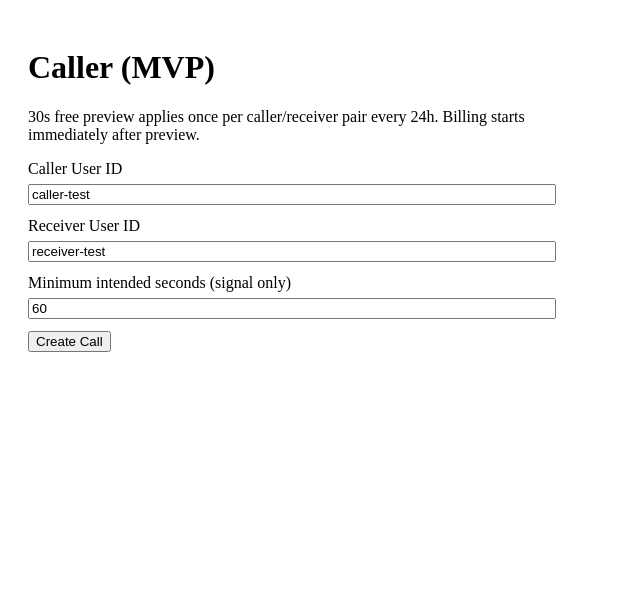
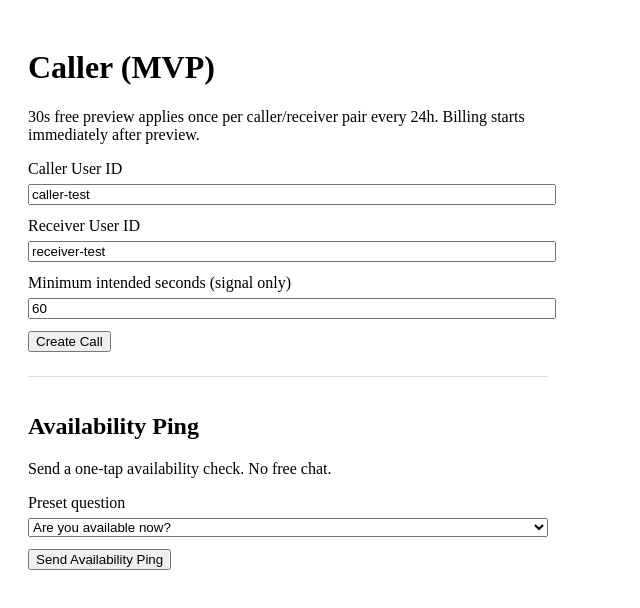
Before and after one commit to primelolaclinton444/buyaminute, a Next.js app: page /call in a window 1280 px wide. Shown: the top 608 px of the page, without its empty margins (0-640 px from the left). Built offline with nearby package versions, Linux system fonts and the light colour scheme.

Commit message:
Add availability ping UI and proxies

```diff
--- a/app/api/availability/ping/route.ts
+++ b/app/api/availability/ping/route.ts
@@ -66,3 +66,32 @@ export async function POST(req: Request) {
 
   return Response.json({ ok: true, pingId });
 }
+
+/**
+ * GET /availability/ping?receiverId=...&limit=...
+ */
+export async function GET(req: Request) {
+  const gate = requireInternalKey(req as any);
+  if (!gate.ok) return new Response(gate.msg, { status: gate.status });
+
+  const { searchParams } = new URL(req.url);
+  const receiverId = searchParams.get("receiverId");
+  const limitParam = searchParams.get("limit");
+
+  if (!receiverId) {
+    return new Response("receiverId required", { status: 400 });
+  }
+
+  const parsedLimit = Number(limitParam ?? 5);
+  const limit = Number.isFinite(parsedLimit)
+    ? Math.max(1, Math.min(20, parsedLimit))
+    : 5;
+
+  const pings = await prisma.availabilityPing.findMany({
+    where: { receiverId },
+    orderBy: { createdAt: "desc" },
+    take: limit,
+  });
+
+  return Response.json({ ok: true, pings });
+}
--- /dev/null
+++ b/app/api/ui/availability/ping/respond/route.ts
@@ -0,0 +1,30 @@
+import { callProtectedApi } from "@/lib/internalCall";
+import { getClientIp, rateLimitOrPass } from "@/lib/ratelimit";
+
+export const runtime = "nodejs";
+export const dynamic = "force-dynamic";
+
+export async function POST(req: Request) {
+  const ip = getClientIp(req);
+  const rl = await rateLimitOrPass({ key: `ui:availability:ping:respond:ip:${ip}` });
+  if (!rl.ok) {
+    return new Response("Too Many Requests", {
+      status: 429,
+      headers: { "retry-after": String(rl.retryAfterSeconds ?? 1) },
+    });
+  }
+
+  const body = await req.text();
+
+  const res = await callProtectedApi(
+    "/api/availability/ping/respond",
+    {
+      method: "POST",
+      headers: { "content-type": "application/json" },
+      body,
+    },
+    { baseUrl: new URL(req.url).origin },
+  );
+
+  return new Response(await res.text(), { status: res.status });
+}
--- /dev/null
+++ b/app/api/ui/availability/ping/route.ts
@@ -0,0 +1,53 @@
+import { callProtectedApi } from "@/lib/internalCall";
+import { getClientIp, rateLimitOrPass } from "@/lib/ratelimit";
+
+export const runtime = "nodejs";
+export const dynamic = "force-dynamic";
+
+export async function POST(req: Request) {
+  const ip = getClientIp(req);
+  const rl = await rateLimitOrPass({ key: `ui:availability:ping:ip:${ip}` });
+  if (!rl.ok) {
+    return new Response("Too Many Requests", {
+      status: 429,
+      headers: { "retry-after": String(rl.retryAfterSeconds ?? 1) },
+    });
+  }
+
+  const body = await req.text();
+
+  const res = await callProtectedApi(
+    "/api/availability/ping",
+    {
+      method: "POST",
+      headers: { "content-type": "application/json" },
+      body,
+    },
+    { baseUrl: new URL(req.url).origin },
+  );
+
+  return new Response(await res.text(), { status: res.status });
+}
+
+export async function GET(req: Request) {
+  const ip = getClientIp(req);
+  const rl = await rateLimitOrPass({ key: `ui:availability:ping:get:ip:${ip}` });
+  if (!rl.ok) {
+    return new Response("Too Many Requests", {
+      status: 429,
+      headers: { "retry-after": String(rl.retryAfterSeconds ?? 1) },
+    });
+  }
+
+  const { search } = new URL(req.url);
+  const res = await callProtectedApi(
+    `/api/availability/ping${search}`,
+    {
+      method: "GET",
+      headers: { "content-type": "application/json" },
+    },
+    { baseUrl: new URL(req.url).origin },
+  );
+
+  return new Response(await res.text(), { status: res.status });
+}
--- a/app/call/page.tsx
+++ b/app/call/page.tsx
@@ -7,6 +7,10 @@ export default function CallerCallPage() {
   const [receiverId, setReceiverId] = useState("receiver-test");
   const [minIntendedSeconds, setMinIntendedSeconds] = useState(60);
   const [result, setResult] = useState<string>("");
+  const [availabilityQuestion, setAvailabilityQuestion] = useState(
+    "available_now",
+  );
+  const [pingStatus, setPingStatus] = useState("");
 
   async function createCall() {
     setResult("Creating call...");
@@ -31,6 +35,32 @@ export default function CallerCallPage() {
       setResult(`Call created ✅ callId=${json.callId}`);
     } catch {
       setResult(`Call created ✅ ${text}`);
+    }
+  }
+
+  async function createAvailabilityPing() {
+    setPingStatus("Sending ping...");
+    const res = await fetch("/api/ui/availability/ping", {
+      method: "POST",
+      headers: { "content-type": "application/json" },
+      body: JSON.stringify({
+        callerId,
+        receiverId,
+        question: availabilityQuestion,
+      }),
+    });
+
+    const text = await res.text();
+    if (!res.ok) {
+      setPingStatus(`Failed: ${res.status} — ${text}`);
+      return;
+    }
+
+    try {
+      const json = JSON.parse(text);
+      setPingStatus(`Ping sent ✅ pingId=${json.pingId}`);
+    } catch {
+      setPingStatus(`Ping sent ✅ ${text}`);
     }
   }
 
@@ -74,6 +104,30 @@ export default function CallerCallPage() {
       <button onClick={createCall}>Create Call</button>
 
       <pre style={{ marginTop: 12, whiteSpace: "pre-wrap" }}>{result}</pre>
+
+      <section style={{ marginTop: 24, paddingTop: 16, borderTop: "1px solid #ddd" }}>
+        <h2>Availability Ping</h2>
+        <p style={{ marginTop: 6 }}>
+          Send a one-tap availability check. No free chat.
+        </p>
+
+        <label>
+          Preset question
+          <select
+            style={{ display: "block", width: "100%", marginTop: 6, marginBottom: 12 }}
+            value={availabilityQuestion}
+            onChange={(e) => setAvailabilityQuestion(e.target.value)}
+          >
+            <option value="available_now">Are you available now?</option>
+            <option value="available_later">Are you available later?</option>
+            <option value="when_good_time">When is a good time?</option>
+          </select>
+        </label>
+
+        <button onClick={createAvailabilityPing}>Send Availability Ping</button>
+
+        <p style={{ marginTop: 12 }}>{pingStatus}</p>
+      </section>
     </main>
   );
 }
```
Also changed, not shown: app/receiver/page.tsx (+111 -1 lines).
